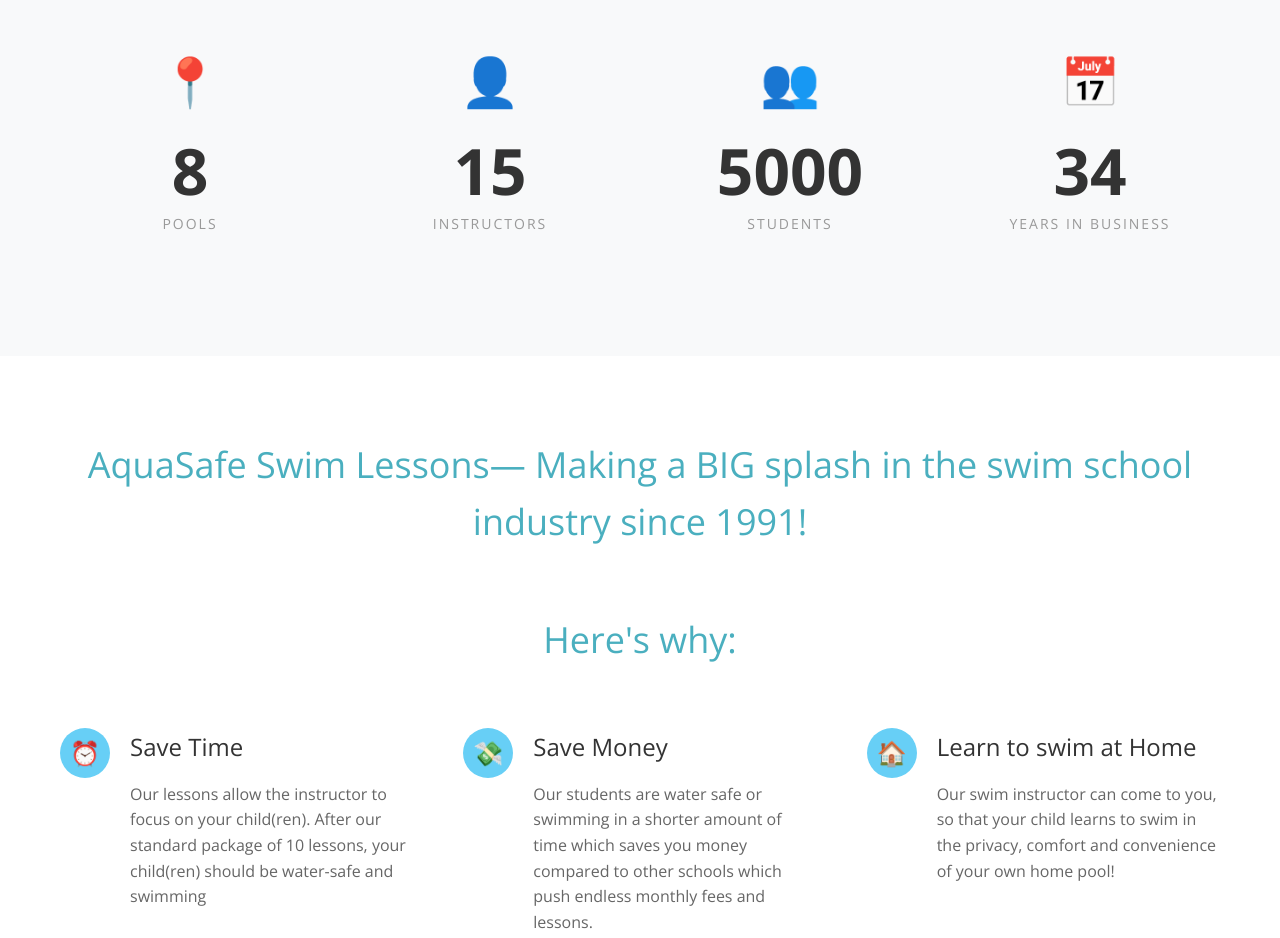
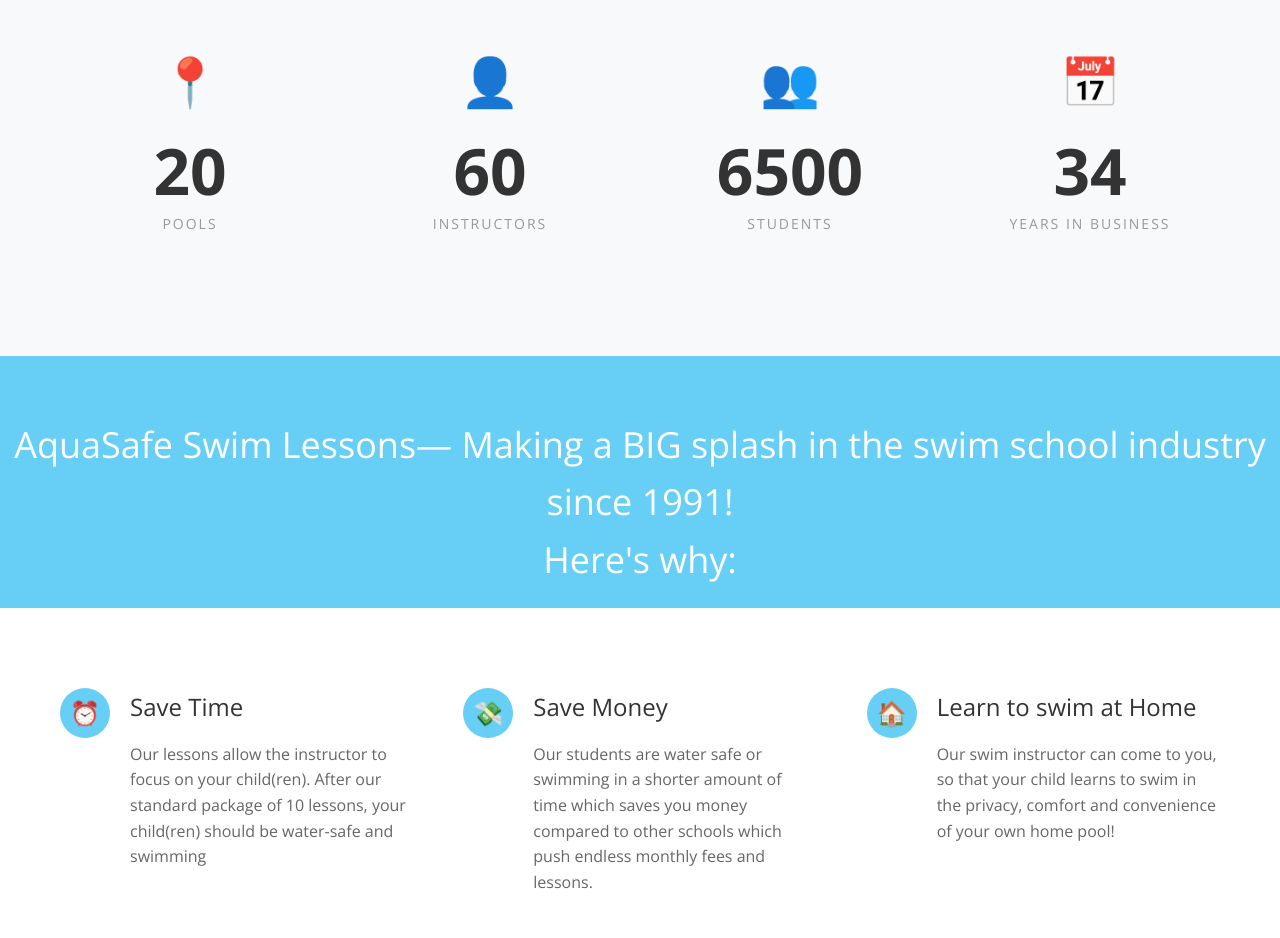
Before and after one commit to jsecost/jsecost.github.io, a plain HTML site: page about_SD.html in a window 1280 px wide. Shown: the part 1571-2509 px from the top of the page. Drawn offline with nearby package versions, Linux system fonts and the light colour scheme.

Commit message:
Update about_SD.html

```diff
--- a/about_SD.html
+++ b/about_SD.html
@@ -296,17 +296,17 @@
             <div class="stats-grid">
                 <div class="stat-item">
                     <div class="stat-icon">📍</div>
-                    <div class="stat-number">8</div>
+                    <div class="stat-number">20</div>
                     <div class="stat-label">Pools</div>
                 </div>
                 <div class="stat-item">
                     <div class="stat-icon">👤</div>
-                    <div class="stat-number">15</div>
+                    <div class="stat-number">60</div>
                     <div class="stat-label">Instructors</div>
                 </div>
                 <div class="stat-item">
                     <div class="stat-icon">👥</div>
-                    <div class="stat-number">5000</div>
+                    <div class="stat-number">6500</div>
                     <div class="stat-label">Students</div>
                 </div>
                 <div class="stat-item">
@@ -318,10 +318,14 @@
         </div>
     </section>
 
+    <section class="why-choose">
+        <h2><h2>AquaSafe Swim Lessons— Making a BIG splash in the swim school industry since 1991!</h2>
+            <h2>Here's why:</h2></h2>
+    </section>
+
+
     <section class="features">
         <div class="container">
-            <h2>AquaSafe Swim Lessons— Making a BIG splash in the swim school industry since 1991!</h2>
-            <h2>Here's why:</h2>
             <div class="features-grid">
                 <div class="feature">
                     <div class="feature-icon">⏰</div>
```
